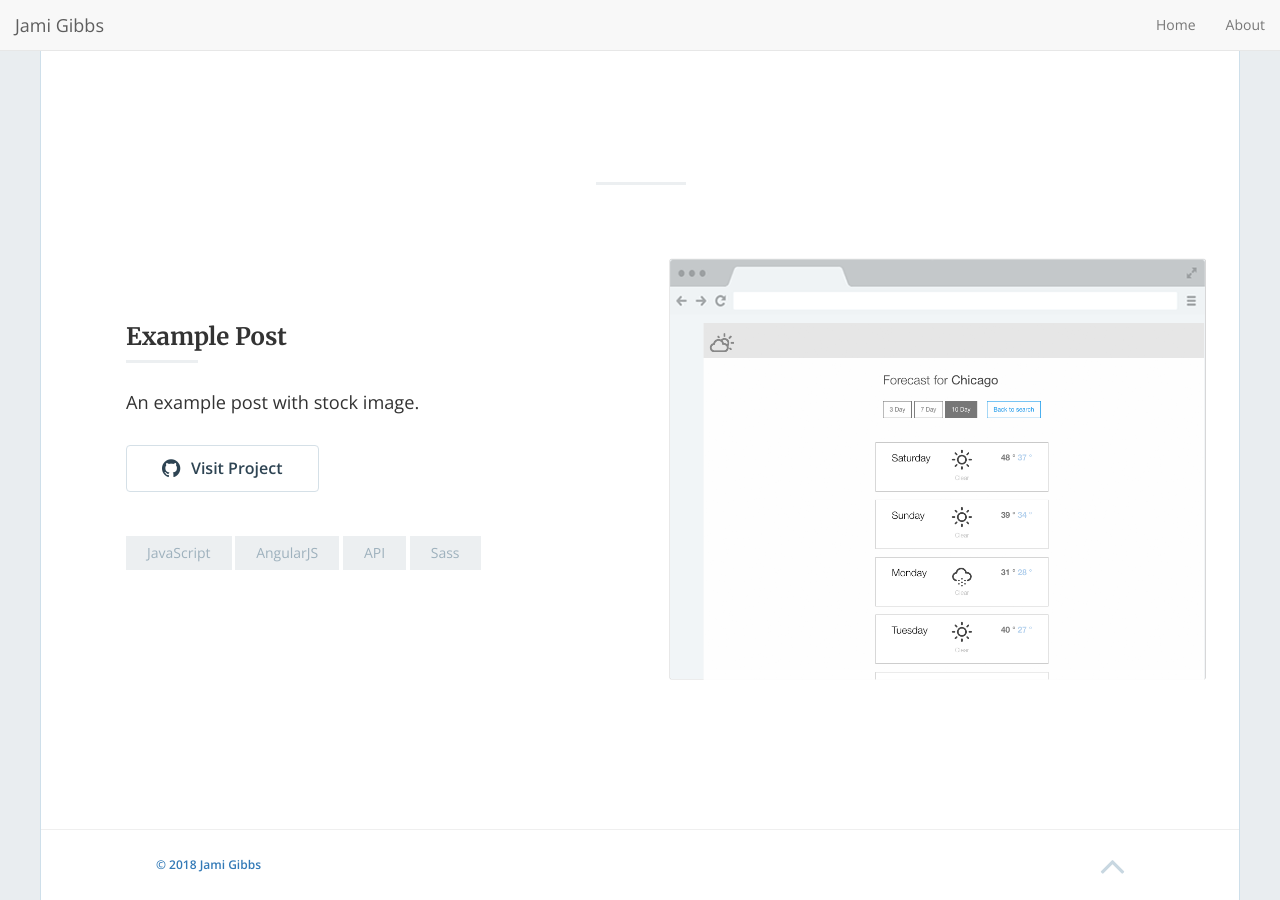
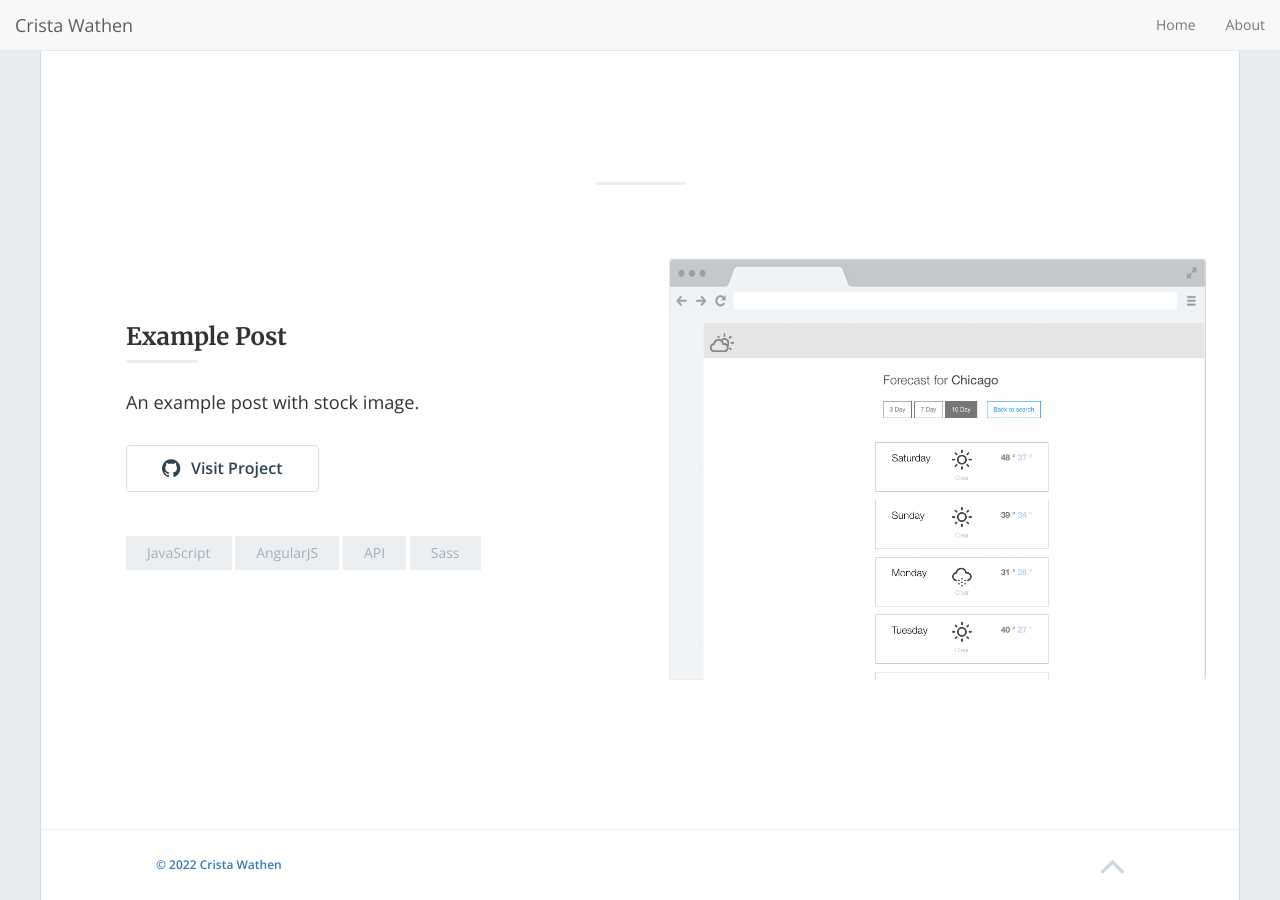
Before and after one commit to cwathen/Portfolio, a Jekyll site: the page built from index.html, in a window 1280 px wide and 900 px high, scrolled down 676 px. Built offline with Jekyll 4.4.1, drawn with Linux system fonts in a browser that asks for light colours; nearby versions of some CDN libraries; the list of posts is cut into pages by our own code.

Commit message:
Update _config.yml

```diff
--- a/_config.yml
+++ b/_config.yml
@@ -17,7 +17,7 @@ title: "Hello. I'm Crista Wathen."
 email: 'cwathen90@gmail.com'
 description: "I'm a former archaeologist who is giving up my trowel and is looking for a position in data analytics."
 baseurl: "" # the subpath of your site, e.g. /blog
-url: "https://cwathen.github.io/Portfoio" # the base hostname & protocol for your site, e.g. https://example.com
+url: "https://cwathen.github.io/Portfolio/" # the base hostname & protocol for your site, e.g. https://example.com
 twitter_username: 'cristaawathen'
 github_username: 'cwathen'
 medium_username:
@@ -90,8 +90,8 @@ pagination:
 ############################################################
 
 ### Phantom settings
-footer_text: '© 2018 Jami Gibbs'
-admin_name: 'Jami Gibbs'
+footer_text: '© 2022 Crista Wathen'
+admin_name: 'Crista Wathen'
 google_analytics: "UA-9999999-99" # Update with your own tracking ID
 enable_contact: false
 
```
